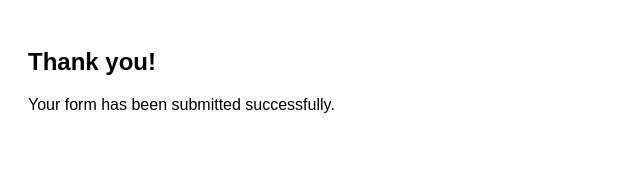
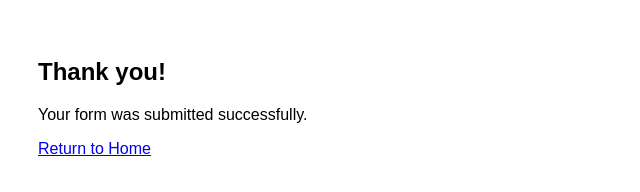
Before and after one commit to gcortes22/mis3371-hw4, a plain HTML site: page thankyou.html in a window 1280 px wide. Shown: the whole page, without its empty margins (0-640 px from the left). Drawn offline with Linux system fonts and the light colour scheme.

Commit message:
Update thankyou.html

```diff
--- a/thankyou.html
+++ b/thankyou.html
@@ -1,7 +1,12 @@
 <!DOCTYPE html>
 <html>
-<body style="font-family:Arial; padding:20px;">
+<head>
+  <meta charset="UTF-8">
+  <title>Thank You</title>
+</head>
+<body style="font-family:Arial; padding:30px;">
   <h2>Thank you!</h2>
-  <p>Your form has been submitted successfully.</p>
+  <p>Your form was submitted successfully.</p>
+  <a href="index.html">Return to Home</a>
 </body>
 </html>
```
